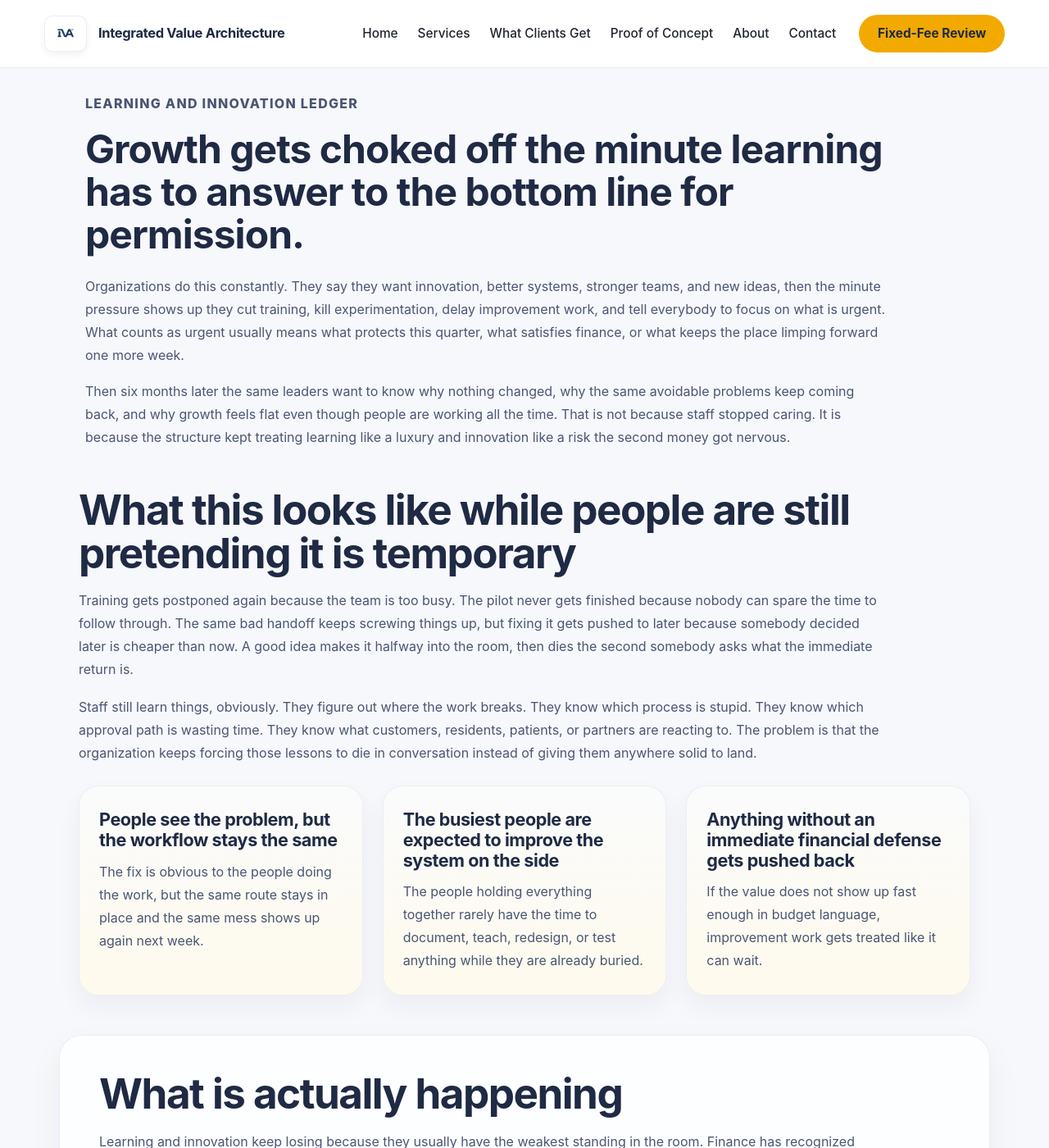
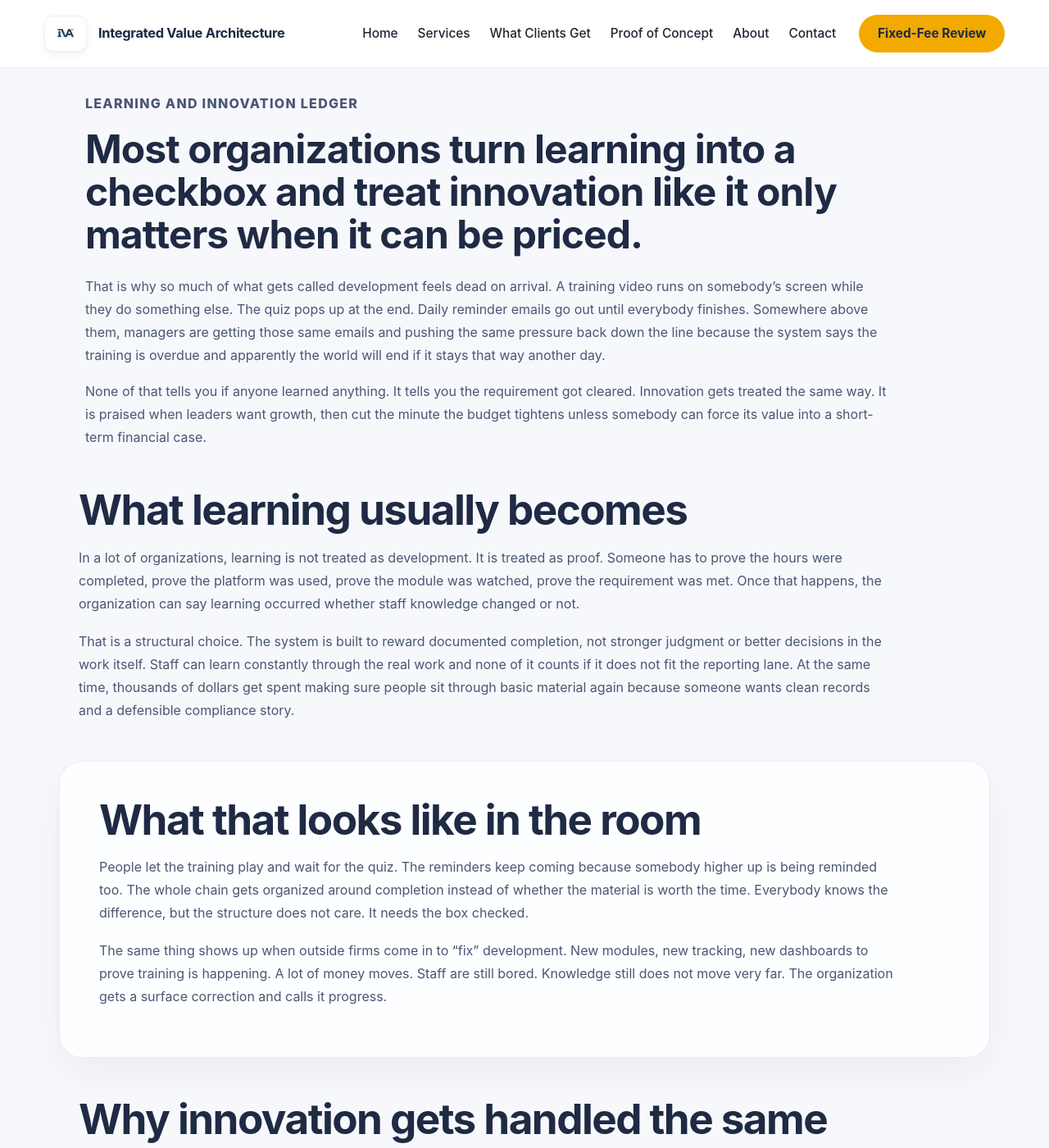
Before and after one commit to efost7873/integratedvaluearchitecture.com, a Jekyll site: the page built from learning.html, in a window 1280 px wide and 1400 px high. Shown: the whole window at 82% size. Built offline with Jekyll 4.4.1, drawn with Linux system fonts in a browser that asks for light colours; some of the changed text lies outside the part shown.

Commit message:
Revise Learning and Innovation Ledger narrative
Updated the Learning and Innovation Ledger content to emphasize the importance of genuine learning and innovation over short-term financial metrics.

```diff
--- a/learning.html
+++ b/learning.html
@@ -1,7 +1,7 @@
 ---
 layout: default
 title: Learning and Innovation Ledger | Integrated Value Architecture
-description: The Learning and Innovation Ledger protects learning, adaptation, and innovation so they do not keep getting cut the minute short-term financial pressure shows up.
+description: The Learning and Innovation Ledger addresses the way learning gets reduced to formal box-checking and innovation gets valued only when it can be translated into short-term financial gain.
 permalink: /learning/
 schema_type: WebPage
 ---
@@ -9,65 +9,60 @@ schema_type: WebPage
 <section class="page-header">
   <div class="container narrow">
     <p class="eyebrow">Learning and Innovation Ledger</p>
-    <h1>Growth gets choked off the minute learning has to answer to the bottom line for permission.</h1>
+    <h1>Most organizations turn learning into a checkbox and treat innovation like it only matters when it can be priced.</h1>
     <p>
-      Organizations do this constantly. They say they want innovation, better systems, stronger teams, and new ideas, then the minute pressure shows up they cut training, kill experimentation, delay improvement work, and tell everybody to focus on what is urgent. What counts as urgent usually means what protects this quarter, what satisfies finance, or what keeps the place limping forward one more week.
+      That is why so much of what gets called development feels dead on arrival. A training video runs on somebody’s screen while they do something else. The quiz pops up at the end. Daily reminder emails go out until everybody finishes. Somewhere above them, managers are getting those same emails and pushing the same pressure back down the line because the system says the training is overdue and apparently the world will end if it stays that way another day.
     </p>
     <p>
-      Then six months later the same leaders want to know why nothing changed, why the same avoidable problems keep coming back, and why growth feels flat even though people are working all the time. That is not because staff stopped caring. It is because the structure kept treating learning like a luxury and innovation like a risk the second money got nervous.
+      None of that tells you if anyone learned anything. It tells you the requirement got cleared. Innovation gets treated the same way. It is praised when leaders want growth, then cut the minute the budget tightens unless somebody can force its value into a short-term financial case.
     </p>
   </div>
 </section>
 
 <section class="section">
   <div class="container narrow">
-    <h2>What this looks like while people are still pretending it is temporary</h2>
+    <h2>What learning usually becomes</h2>
     <p>
-      Training gets postponed again because the team is too busy. The pilot never gets finished because nobody can spare the time to follow through. The same bad handoff keeps screwing things up, but fixing it gets pushed to later because somebody decided later is cheaper than now. A good idea makes it halfway into the room, then dies the second somebody asks what the immediate return is.
+      In a lot of organizations, learning is not treated as development. It is treated as proof. Someone has to prove the hours were completed, prove the platform was used, prove the module was watched, prove the requirement was met. Once that happens, the organization can say learning occurred whether staff knowledge changed or not.
     </p>
     <p>
-      Staff still learn things, obviously. They figure out where the work breaks. They know which process is stupid. They know which approval path is wasting time. They know what customers, residents, patients, or partners are reacting to. The problem is that the organization keeps forcing those lessons to die in conversation instead of giving them anywhere solid to land.
+      That is a structural choice. The system is built to reward documented completion, not stronger judgment or better decisions in the work itself. Staff can learn constantly through the real work and none of it counts if it does not fit the reporting lane. At the same time, thousands of dollars get spent making sure people sit through basic material again because someone wants clean records and a defensible compliance story.
     </p>
-
-    <div class="card-grid three-up">
-      <article class="info-card">
-        <a class="card-link" href="/operations/">
-          <h3>People see the problem, but the workflow stays the same</h3>
-          <p>
-            The fix is obvious to the people doing the work, but the same route stays in place and the same mess shows up again next week.
-          </p>
-        </a>
-      </article>
-
-      <article class="info-card">
-        <a class="card-link" href="/capacity/">
-          <h3>The busiest people are expected to improve the system on the side</h3>
-          <p>
-            The people holding everything together rarely have the time to document, teach, redesign, or test anything while they are already buried.
-          </p>
-        </a>
-      </article>
-
-      <article class="info-card">
-        <a class="card-link" href="/finance/">
-          <h3>Anything without an immediate financial defense gets pushed back</h3>
-          <p>
-            If the value does not show up fast enough in budget language, improvement work gets treated like it can wait.
-          </p>
-        </a>
-      </article>
-    </div>
   </div>
 </section>
 
 <section class="section alt">
   <div class="container narrow">
-    <h2>What is actually happening</h2>
+    <h2>What that looks like in the room</h2>
     <p>
-      Learning and innovation keep losing because they usually have the weakest standing in the room. Finance has recognized authority. Compliance has recognized authority. Immediate operations problems have recognized authority because the breakdown is visible and annoying enough that somebody has to deal with it. Learning gets whatever time is left over after all of that takes its cut.
+      People let the training play and wait for the quiz. The reminders keep coming because somebody higher up is being reminded too. The whole chain gets organized around completion instead of whether the material is worth the time. Everybody knows the difference, but the structure does not care. It needs the box checked.
     </p>
     <p>
-      So organizations end up protecting the bottom line in the dumbest possible way. They starve the very work that could make the place better, faster, stronger, or less wasteful because they are too busy defending the current shape of the operation. They save money on learning, save time on redesign, save effort on experimentation, and then pay for the same failures over and over in delay, rework, turnover, missed opportunities, and stalled growth.
+      The same thing shows up when outside firms come in to “fix” development. New modules, new tracking, new dashboards to prove training is happening. A lot of money moves. Staff are still bored. Knowledge still does not move very far. The organization gets a surface correction and calls it progress.
+    </p>
+  </div>
+</section>
+
+<section class="section">
+  <div class="container narrow">
+    <h2>Why innovation gets handled the same way</h2>
+    <p>
+      Innovation usually carries more weight than learning, but it runs into the same wall. It matters as long as somebody can tie it to financial gain fast enough. If the value shows up in better judgment, stronger knowledge, or a cleaner way to run the work, that usually is not enough on its own.
+    </p>
+    <p>
+      Leaders are not blind to what innovation can do. Entire industries invest heavily in it. The problem shows up in how it gets evaluated. Once innovation has to prove itself only in dollar terms, a lot of useful work gets cut too early or never starts because its value reaches the organization before it reaches the forecast.
+    </p>
+  </div>
+</section>
+
+<section class="section alt">
+  <div class="container narrow">
+    <h2>Where the structure actually breaks it</h2>
+    <p>
+      The issue is not awareness. Learning and innovation sit in weaker lanes. Compliance can force completion. Finance can force cuts. Daily operations can force attention because the work still has to move. Learning and innovation get whatever space is left.
+    </p>
+    <p>
+      That is how an organization ends up funding what can be counted immediately while neglecting what would change the work over time. The result shows up in repetition, shallow development, and routines that never improve because nothing made it far enough to change them.
     </p>
     <div class="inline-links">
       <a href="/finance/">Financial Ledger</a>
@@ -79,41 +74,29 @@ schema_type: WebPage
 
 <section class="section">
   <div class="container narrow">
-    <h2>What this ledger protects</h2>
+    <h2>Why this matters for growth</h2>
     <p>
-      The Learning and Innovation Ledger gives real standing to adaptation, development, experimentation, knowledge transfer, improvement, and long-range capability. That means the work of getting better does not have to sneak into the organization disguised as cost savings before anyone treats it as real.
+      Growth does not come from repeating the same setup at a larger scale. It comes from learning that changes the work and innovation that gets used. When development is reduced to completion and innovation gets filtered through short-term financial logic, the same limits stay in place and just get hit harder as the organization expands.
     </p>
     <p>
-      It also means innovation stops being a branding word and starts being governed work. A lesson from the field can be captured. A process fix can be tracked. A pilot can be evaluated. A repeated failure can count as more than background noise. The organization can build memory instead of forcing every team to relearn the same lesson from scratch after the damage is already done.
-    </p>
-  </div>
-</section>
-
-<section class="section alt">
-  <div class="container narrow">
-    <h2>Why this matters for growth</h2>
-    <p>
-      Growth is not just sales. It is not just budget. It is not just scale. Real growth means the organization gets better at doing the work, better at responding to change, better at keeping useful knowledge, and better at building something stronger than the version that was already straining to hold together.
-    </p>
-    <p>
-      That gets blocked all the time by short-term financial logic. A team wants to test a better approach, but nobody wants to spend the time. A department needs development, but the line item gets cut first. Staff have a cleaner way to do something, but the decision sits with somebody too far away from the work to care until the damage turns into cost. By then the opportunity is smaller, the staff are more tired, and the organization is once again late to something it already had a chance to learn from earlier.
+      That cost shows up later. Slower work, repeated mistakes, missed opportunities, and staff who know the current way is weak but have no path to move something better into place. By then it often gets framed as a performance issue instead of a structural one.
     </p>
 
     <div class="card-grid two-up">
       <article class="info-card">
         <a class="card-link" href="/what-clients-get/">
-          <h3>Improvement stops depending on heroics</h3>
+          <h3>Development can matter beyond recorded completion</h3>
           <p>
-            The organization does not have to rely on one smart exhausted person carrying the lesson, the workaround, and the fix by themselves.
+            Knowledge can count because it improves the work, not just because it was logged.
           </p>
         </a>
       </article>
 
       <article class="info-card">
         <a class="card-link" href="/decision-rights-redesign/">
-          <h3>Better ideas can move without begging the wrong lane for permission</h3>
+          <h3>Useful ideas do not have to die in the wrong lane</h3>
           <p>
-            Useful change does not have to die just because the person blocking it does not understand the work well enough to value it.
+            A better approach can move before it gets cut for failing a financial test it was never built to pass on day one.
           </p>
         </a>
       </article>
@@ -121,40 +104,23 @@ schema_type: WebPage
   </div>
 </section>
 
-<section class="section">
+<section class="section alt">
   <div class="container narrow">
-    <h2>What happens when learning has no place to live</h2>
+    <h2>What this ledger protects</h2>
     <p>
-      The same mistake gets corrected in three places and nobody fixes where it starts. A strong employee leaves and takes half the working knowledge with them. A team figures out how to do something better, but the improvement never survives contact with the approval path. Leadership says they want innovation, but what they really want is no disruption, no spend, no risk, and no challenge to the current decision structure.
+      The Learning and Innovation Ledger gives these areas standing that does not depend on compliance tracking or short-term return. Learning can matter because it improves the work. Innovation can matter before it shows up in a forecast.
     </p>
     <p>
-      That is not innovation getting resisted because the idea was weak. A lot of the time it is innovation getting crushed because the structure is built to protect the current lane, the current authority, and the current financial comfort even when that setup is already costing the organization more than it wants to admit.
-    </p>
-    <div class="inline-links">
-      <a href="/common-problems-we-fix/">Common Problems We Fix</a>
-      <a href="/services/">Services</a>
-      <a href="/standard/">IVA Standard</a>
-    </div>
-  </div>
-</section>
-
-<section class="section alt">
-  <div class="container narrow">
-    <h2>This is not an ideas program</h2>
-    <p>
-      I am not talking about innovation theater. Not the cute internal challenge. Not the suggestion box nobody reads. Not the offsite where everybody says the organization needs to be more agile and then goes right back to sending every meaningful decision through the same clogged lane that was already slowing the place down.
-    </p>
-    <p>
-      Real innovation changes the work. It changes how decisions move, where knowledge is held, what gets tracked, what gets protected, and who gets to act before a useful idea is buried under caution from people who are nowhere near the real issue. If none of that changes, the organization did not build innovation. It built a story about innovation.
+      A repeated failure does not have to stay background noise, and development does not have to be reduced to recorded hours. Leaders also do not get to hide behind the idea of protecting the bottom line when the structure is still burning time and money in ways that never get counted cleanly.
     </p>
   </div>
 </section>
 
 <section class="section final-cta">
   <div class="container narrow">
-    <h2>If your people keep saying what needs to change and the structure keeps smothering it, there is enough there to start.</h2>
+    <h2>If learning only counts when it is tracked and innovation only counts when it is priced, the structure has already decided how little both are allowed to matter.</h2>
     <p>
-      Staff are usually not confused about where the learning is getting lost. They know which lesson never made it back into the work. They know which improvement got delayed to death. They know which good idea had to survive three people who barely understood it before it had any chance of moving. The issue is not that nobody sees it. The issue is that the structure keeps protecting the current lane harder than it protects growth.
+      That decision shows up in bored staff, fake completion, delayed improvement, and the same routines getting carried forward because they were easier to measure than real development.
     </p>
     <div class="cta-block">
       <a class="button primary" href="/fixed-fee-review/">Start with a Fixed-Fee Review</a>
```
